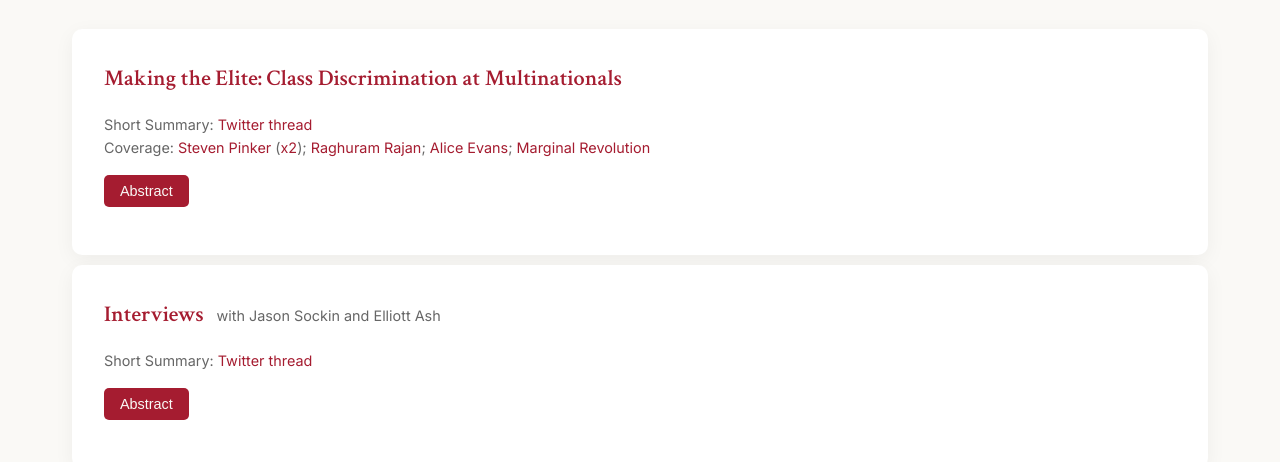
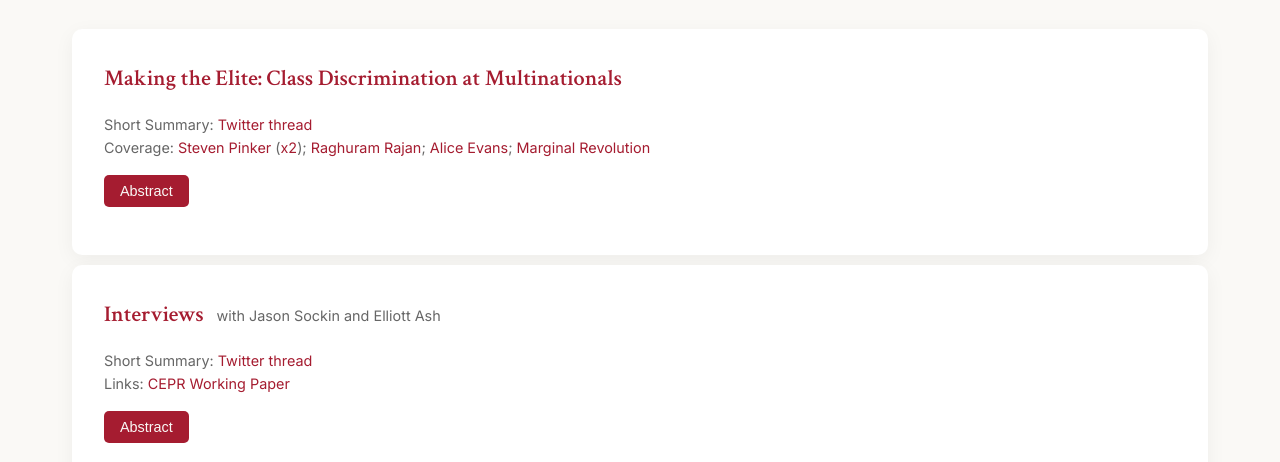
Before and after one commit to soumitrashukla/soumitrashukla.github.io, a plain HTML site: page research.html in a window 1280 px wide. Shown: the part 203-665 px from the top of the page. Drawn offline with Linux system fonts and the light colour scheme.

Commit message:
Add CEPR Working Paper link for Interviews paper
Co-Authored-By: Warp <agent@warp.dev>

```diff
--- a/research.html
+++ b/research.html
@@ -76,7 +76,8 @@
                 <span class="coauthors">with <a href="https://sites.google.com/view/jasonsockin/home" target="_blank">Jason Sockin</a> and <a href="https://elliottash.com/" target="_blank">Elliott Ash</a></span>
             </h3>
             <div class="paper-meta">
-                Short Summary: <a href="https://x.com/soumitrashukla9/status/1983585321075011929" target="_blank">Twitter thread</a>
+                Short Summary: <a href="https://x.com/soumitrashukla9/status/1983585321075011929" target="_blank">Twitter thread</a><br>
+                Links: <a href="https://cepr.org/publications/dp20793" target="_blank">CEPR Working Paper</a>
             </div>
             <button class="abstract-toggle" onclick="toggleAbstract(this)">Abstract</button>
             <div class="abstract-content">
```
